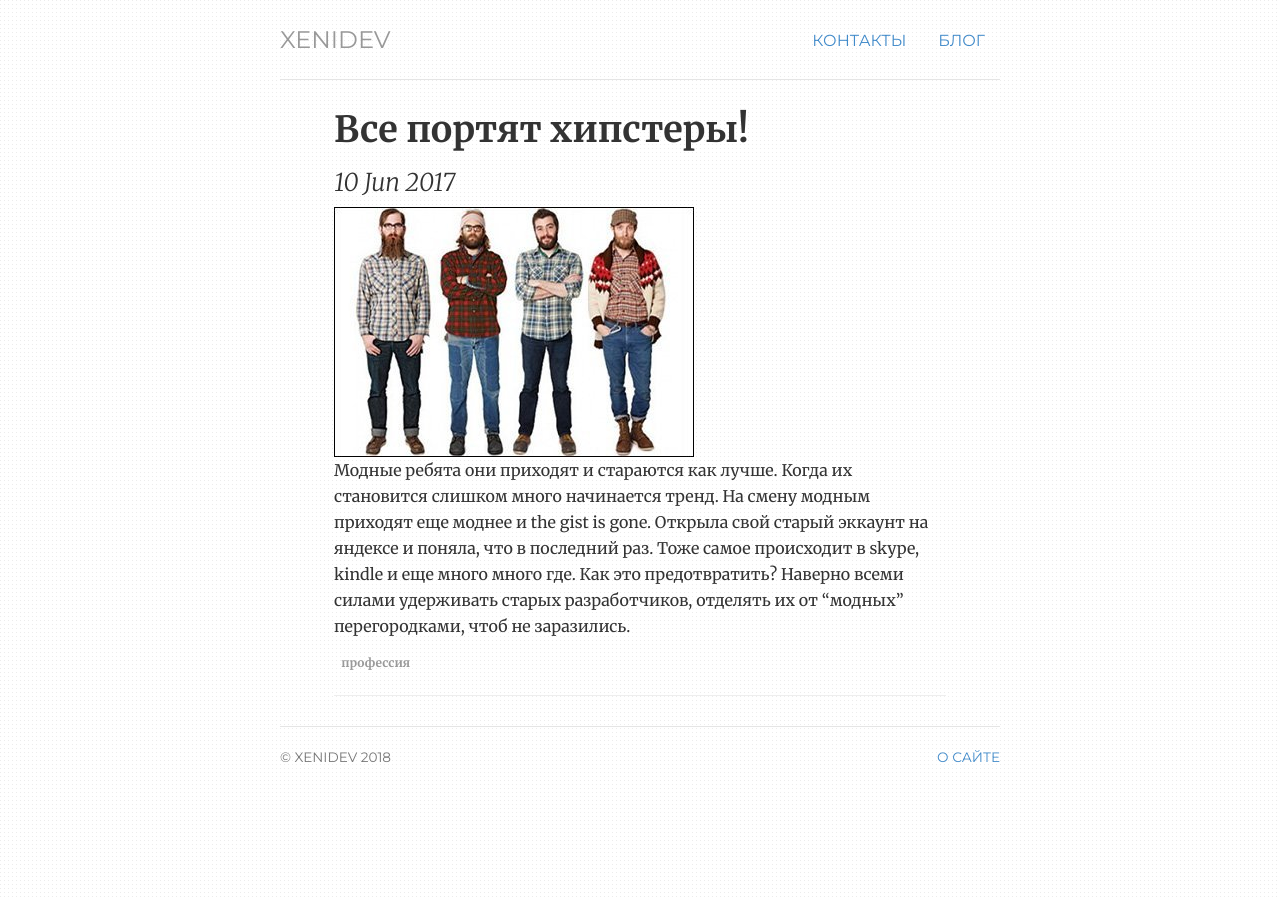
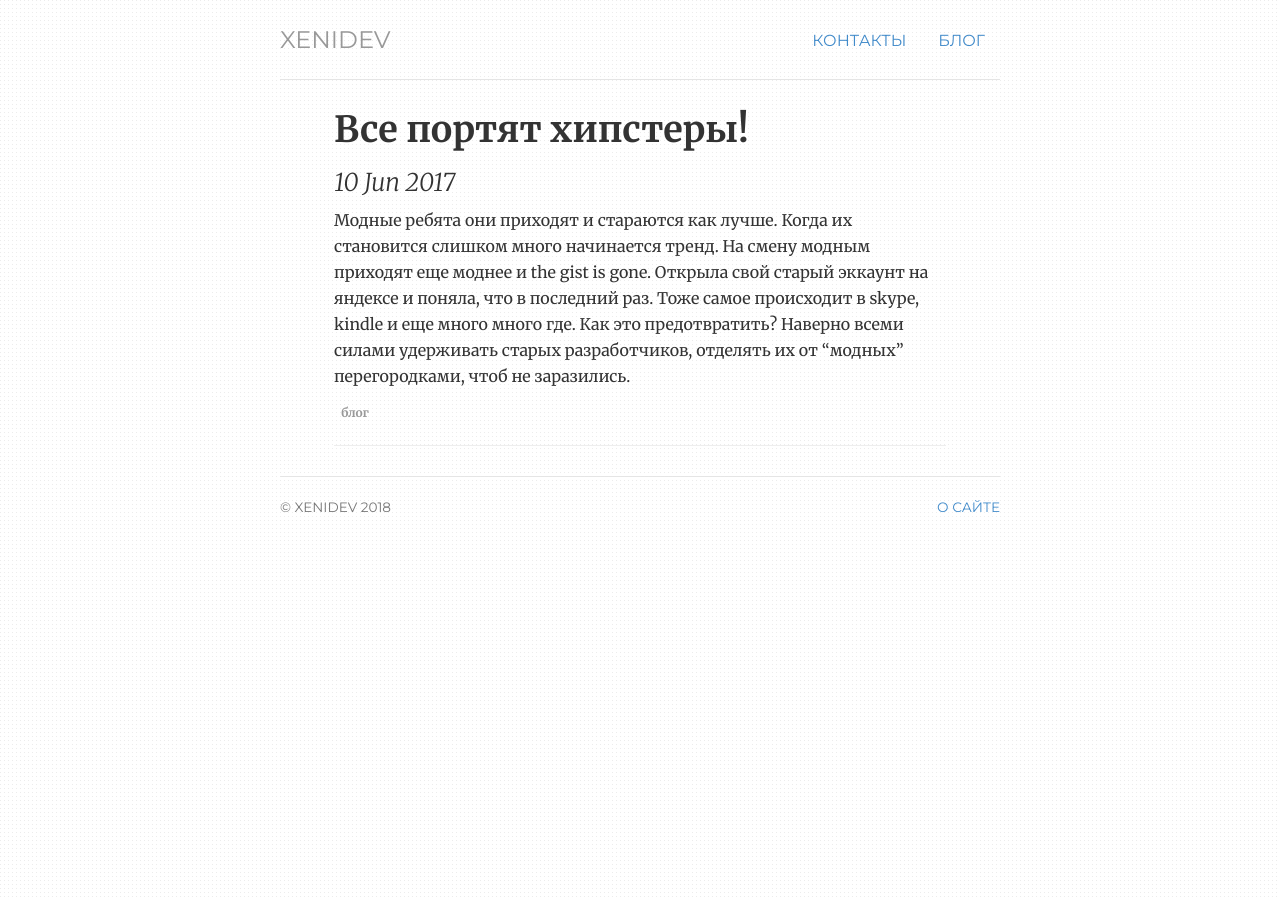
Before and after one commit to ValeraS/xenidev.github.io, a Jekyll site: the page built from _posts/2017-06-10-Все-портят -хипстеры!.md, in a window 1280 px wide. Built offline with Jekyll 4.4.1, drawn with Linux system fonts in a browser that asks for light colours.

Commit message:
Update 2017-06-10-Все-портят -хипстеры!.md

```diff
--- a/_posts/2017-06-10-Все-портят -хипстеры!.md
+++ b/_posts/2017-06-10-Все-портят -хипстеры!.md
@@ -1,10 +1,11 @@
 ---
 layout: post
 title: Все портят хипстеры!
-categories: профессия
+tags: программисты хипстеры
+categories: блог
+image: "/img/hipster.jpg"
 
 ---
 
-![image-title-here](/img/hipster.jpg){:class="img-responsive img-postlist"}
 Модные ребята они приходят и стараются как лучше. Когда их становится слишком много начинается тренд. На смену модным приходят еще моднее и the gist is gone.
 Открыла свой старый эккаунт на яндексе и поняла, что в последний раз. Тоже самое происходит в skype, kindle и еще много много где. Как это предотвратить? Наверно всеми силами удерживать старых разработчиков, отделять их от “модных” перегородками, чтоб не заразились.
```
